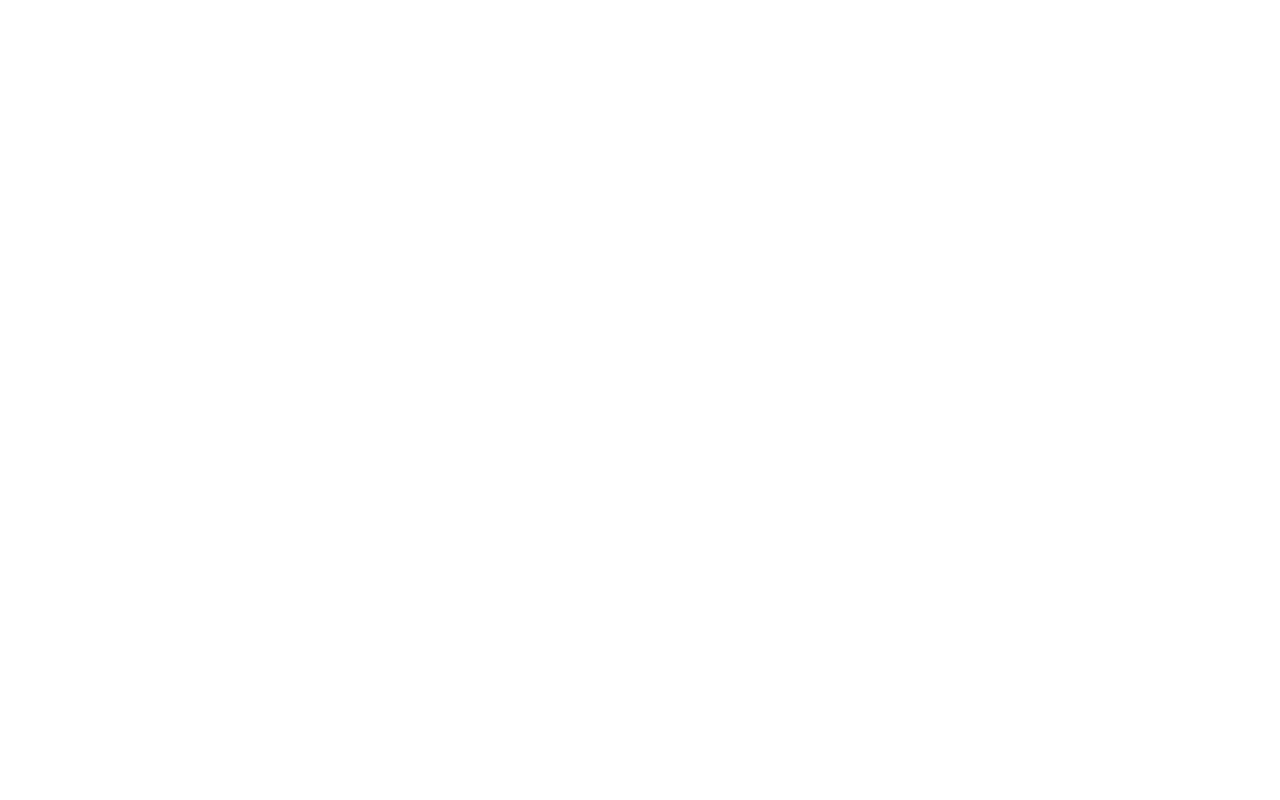
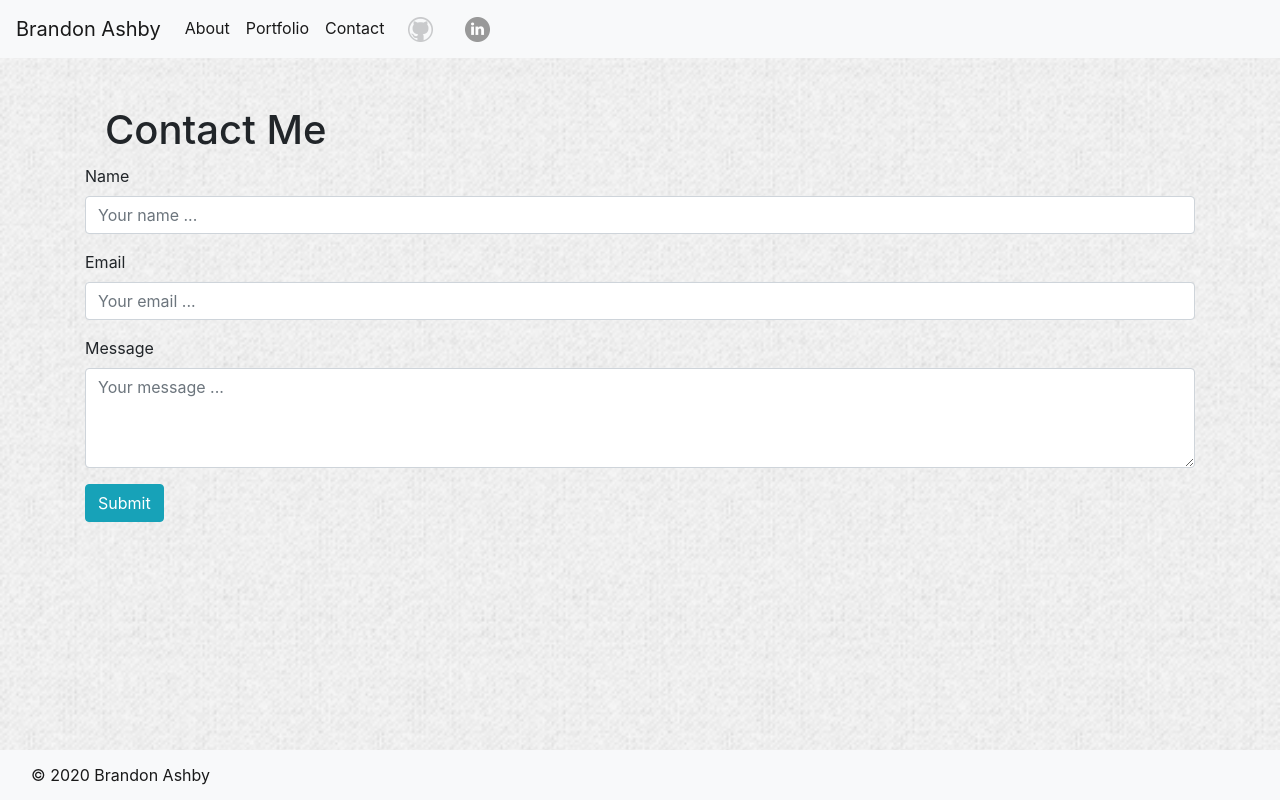
Before and after one commit to bash7325/homework-week-2, a plain HTML site: page contact.html in a window 1280 px wide. Drawn offline with nearby package versions, Linux system fonts and the light colour scheme.

Commit message:
add contact form/github & linked in links, adjust styling

```diff
--- a/contact.html
+++ b/contact.html
@@ -1,5 +1,6 @@
 <!doctype html>
 <html lang="en">
+
 <head>
   <title>Title</title>
   <!-- Required meta tags -->
@@ -7,14 +8,92 @@
   <meta name="viewport" content="width=device-width, initial-scale=1, shrink-to-fit=no">
 
   <!-- Bootstrap CSS -->
-    <link rel="stylesheet" href="https://stackpath.bootstrapcdn.com/bootstrap/4.3.1/css/bootstrap.min.css" integrity="sha384-ggOyR0iXCbMQv3Xipma34MD+dH/1fQ784/j6cY/iJTQUOhcWr7x9JvoRxT2MZw1T" crossorigin="anonymous">
+  <link rel="stylesheet" href="https://stackpath.bootstrapcdn.com/bootstrap/4.3.1/css/bootstrap.min.css"
+    integrity="sha384-ggOyR0iXCbMQv3Xipma34MD+dH/1fQ784/j6cY/iJTQUOhcWr7x9JvoRxT2MZw1T" crossorigin="anonymous">
+  <link rel="stylesheet" href="style.css">
 </head>
+
 <body>
+  <nav class="navbar navbar-expand-lg navbar-light bg-light">
+    <a class="navbar-brand" href="#">Brandon Ashby</a>
+    <button class="navbar-toggler" type="button" data-toggle="collapse" data-target="#navbarSupportedContent"
+      aria-controls="navbarSupportedContent" aria-expanded="false" aria-label="Toggle navigation">
+      <span class="navbar-toggler-icon"></span>
+    </button>
+    <div class="collapse navbar-collapse" id="navbarSupportedContent">
+      <ul class="navbar-nav mr-auto">
+        <li class="nav-item active">
+          <a class="nav-link" href="index.html">About</a>
+        </li>
+        <li class="nav-item active">
+          <a class="nav-link" href="portfolio.html">Portfolio</a>
+        </li>
+        <li class="nav-item active">
+          <a class="nav-link" href="contact.html">Contact</a>
+        </li>
+        <li class="nav-item active px-2">
+          <a class="nav-link" href="https://github.com/bash7325" target="_blank"><img src="./Assets/Images/github.png"
+              alt="github icon"></a>
+        </li>
+        <li class="nav-item active px-2">
+          <a class="nav-link" href="https://www.linkedin.com/in/brandon-ashby-a8bb5411b/" target="_blank"><img
+              src="./Assets/Images/linkedin.png" alt="linkedin icon"></a>
+        </li>
+    </div>
+    </ul>
+    </div>
+  </nav>
+  <!--Contact Form-->
+  <div class="container my-5">
+    <h1>Contact Me</h1>
+      <form>
+        <div class="form-group row">
 
+          <div class="col-sm-12">
+            <label for="inputName">Name</label>
+            <input type="text" class="form-control" name="inputName" id="inputName" placeholder="Your name ...">
+          </div>
+        </div>
+        <div class="form-group row">
+
+          <div class="col-sm-12">
+            <label for="inputEmail"> Email</label>
+            <input type="text" class="form-control" name="inputEmail" id="inputEmail" placeholder="Your email ...">
+          </div>
+        </div>
+        <div class="form-group row">
+          <div class=" col-sm-12">
+            <label for="floatingTextarea2">Message</label>
+            <textarea class="form-control " placeholder="Your message ..." id="floatingTextarea2"
+              style="height: 100px"></textarea>
+
+          </div>
+        </div>
+
+        <!--Submit button-->
+        <div class="form-group row">
+          <div class="col-sm-10">
+            <button type="submit" class="btn btn-info">Submit</button>
+          </div>
+        </div>
+      </form>
+  </div>
+  <nav class="navbar fixed-bottom navbar-light bg-light">
+    <div class="container-fluid">
+      <a class="navbar-brand" id="footer-nav" href="#">&copy; 2020 Brandon Ashby</a>
+    </div>
+  </nav>
   <!-- Optional JavaScript -->
   <!-- jQuery first, then Popper.js, then Bootstrap JS -->
-    <script src="https://code.jquery.com/jquery-3.3.1.slim.min.js" integrity="sha384-q8i/X+965DzO0rT7abK41JStQIAqVgRVzpbzo5smXKp4YfRvH+8abtTE1Pi6jizo" crossorigin="anonymous"></script>
-    <script src="https://cdnjs.cloudflare.com/ajax/libs/popper.js/1.14.7/umd/popper.min.js" integrity="sha384-UO2eT0CpHqdSJQ6hJty5KVphtPhzWj9WO1clHTMGa3JDZwrnQq4sF86dIHNDz0W1" crossorigin="anonymous"></script>
-    <script src="https://stackpath.bootstrapcdn.com/bootstrap/4.3.1/js/bootstrap.min.js" integrity="sha384-JjSmVgyd0p3pXB1rRibZUAYoIIy6OrQ6VrjIEaFf/nJGzIxFDsf4x0xIM+B07jRM" crossorigin="anonymous"></script>
+  <script src="https://code.jquery.com/jquery-3.3.1.slim.min.js"
+    integrity="sha384-q8i/X+965DzO0rT7abK41JStQIAqVgRVzpbzo5smXKp4YfRvH+8abtTE1Pi6jizo"
+    crossorigin="anonymous"></script>
+  <script src="https://cdnjs.cloudflare.com/ajax/libs/popper.js/1.14.7/umd/popper.min.js"
+    integrity="sha384-UO2eT0CpHqdSJQ6hJty5KVphtPhzWj9WO1clHTMGa3JDZwrnQq4sF86dIHNDz0W1"
+    crossorigin="anonymous"></script>
+  <script src="https://stackpath.bootstrapcdn.com/bootstrap/4.3.1/js/bootstrap.min.js"
+    integrity="sha384-JjSmVgyd0p3pXB1rRibZUAYoIIy6OrQ6VrjIEaFf/nJGzIxFDsf4x0xIM+B07jRM"
+    crossorigin="anonymous"></script>
 </body>
+
 </html>
```
Also changed, not shown: index.html (+8 -5 lines), portfolio.html (+17 -15 lines). Lines whose indentation alone changed are shown as unchanged.
